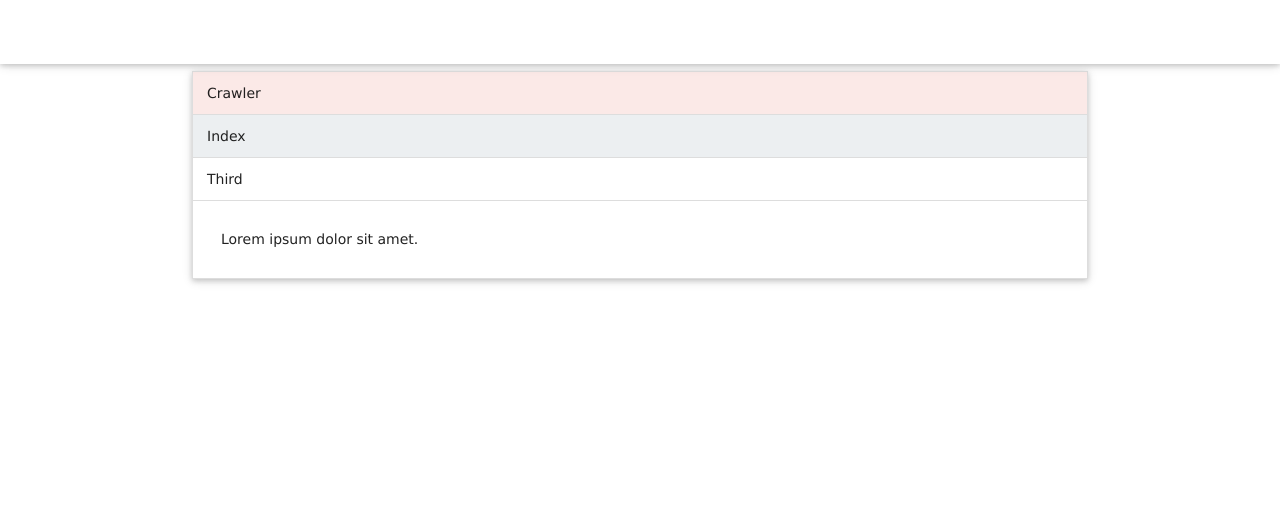
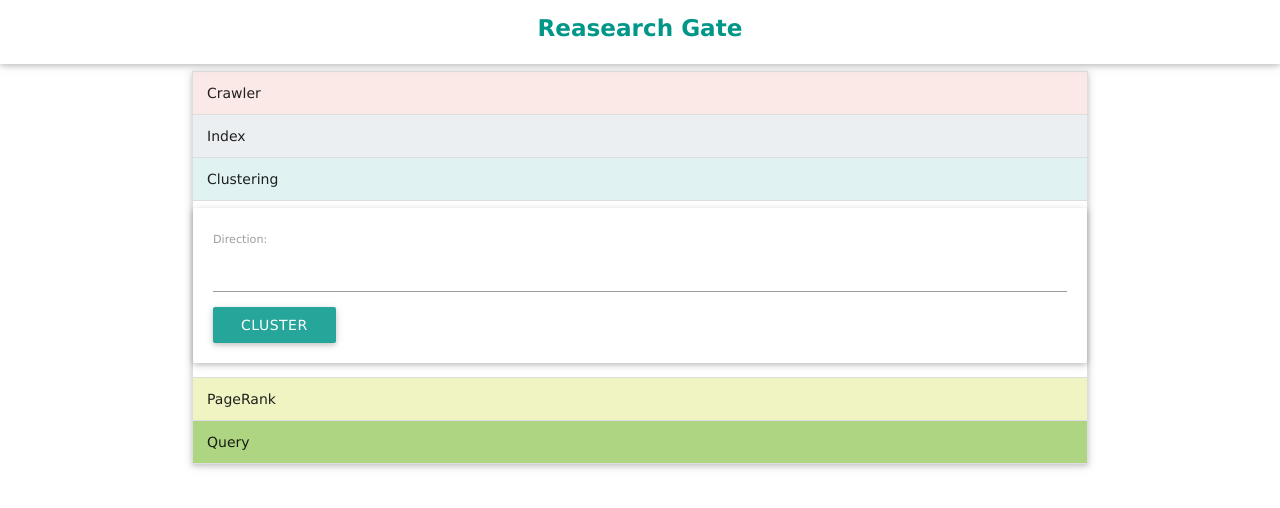
Before and after one commit to aaghamohammadi/metasearch, a Django app: page / in a window 1280 px wide, after a click on "Clustering". Shown: the top 508 px of the page. Run offline with Django 3.2, Linux system fonts and the light colour scheme; some libraries are stand-ins or nearby versions.

Commit message:
ui completed

```diff
--- a/elasticSearch/searcher.py
+++ b/elasticSearch/searcher.py
@@ -1,9 +1,8 @@
 from elasticsearch import Elasticsearch
 import os, json
 
+es = Elasticsearch()
 
-
-es = Elasticsearch()
 
 def index(elastic, dir):
     path_to_json = dir
--- a/kmeans/kmeans.py
+++ b/kmeans/kmeans.py
@@ -57,7 +57,7 @@
             for i in range(k):
                 centeroids[i] = self.average_of_vectors(cluster_members[i])
                 labels = [self.similarity(u, centeroids[i]) for u in cluster_members[i]]
-                print("labels for cluster ", i, ": ", cluster_members[i][labels.index(max(labels))])
+                # print("labels for cluster ", i, ": ", cluster_members[i][labels.index(max(labels))])
 
                 for temp in cluster_members[i]:
                     j += sum(map(lambda x: (x[0] - x[1]) ** 2, zip(temp, centeroids[i])))
--- a/main.py
+++ b/main.py
@@ -9,12 +9,12 @@
 
 from sklearn.feature_extraction.text import CountVectorizer
 
-documents = (
+documents = [
     "The sky is blue",
     "The sun is bright",
     "The sun in the sky is bright",
     "We can see the shining sun, the bright sun"
-)
+]
 vectorizer = CountVectorizer()
 vectors = vectorizer.fit_transform(documents).todense().tolist()
 
--- a/searching/forms.py
+++ b/searching/forms.py
@@ -1,5 +1,5 @@
 from django import forms
-from searching.models import Crawler, Indexing
+from searching.models import Crawler, Indexing, Clustering, PageRanking, Query
 
 
 class CrawlerForm(forms.ModelForm):
@@ -12,3 +12,21 @@
     class Meta:
         model = Indexing
         fields = '__all__'
+
+
+class ClusterForm(forms.ModelForm):
+    class Meta:
+        model = Clustering
+        fields = '__all__'
+
+
+class PageRankForm(forms.ModelForm):
+    class Meta:
+        model = PageRanking
+        fields = '__all__'
+
+
+class QueryForm(forms.ModelForm):
+    class Meta:
+        model = Query
+        fields = '__all__'
--- a/searching/models.py
+++ b/searching/models.py
@@ -11,3 +11,18 @@
 
 class Indexing(models.Model):
     direction = models.CharField(max_length=150, null=True, blank=True)
+
+
+class Clustering(models.Model):
+    direction = models.CharField(max_length=150, null=True, blank=True)
+
+
+class PageRanking(models.Model):
+    alpha = models.FloatField(null=True, blank=True)
+    threshold = models.IntegerField(null=True, blank=True)
+
+
+class Query(models.Model):
+    cluster = models.BooleanField(blank=True)
+    pagerank = models.BooleanField(blank=True)
+    query = models.CharField(max_length=150, null=True, blank=True)
--- a/searching/templates/index.html
+++ b/searching/templates/index.html
@@ -1,7 +1,9 @@
 {% extends 'layout.html' %}
 {% load static %}
 {% load staticfiles %}
-
+{% block navbar %}
+    <h4 class="center teal-text">Reasearch Gate</h4>
+{% endblock %}
 {% block container %}
     <div class="container">
         <div class="px-40 vertical spacer"></div>
@@ -31,7 +33,7 @@
                                 {% csrf_token %}
                                 {{ index_form }}
                                 <button name="index-btn" type="submit" class="waves-effect waves-light btn full width">
-                                    index
+                                    indexer
                                 </button>
                             </form>
                         </div>
@@ -39,8 +41,55 @@
                 </div>
             </li>
             <li>
-                <div class="collapsible-header">Third</div>
-                <div class="collapsible-body"><p>Lorem ipsum dolor sit amet.</p></div>
+                <div class="collapsible-header  teal lighten-5">Clustering</div>
+                <div class="collapsible-body">
+                    <div class="card">
+                        <div class="card-content">
+                            <form method="post">
+                                {% csrf_token %}
+                                {{ cluster_form }}
+                                <button name="cluster-btn" type="submit"
+                                        class="waves-effect waves-light btn full width">
+                                    Cluster
+                                </button>
+                            </form>
+                        </div>
+                    </div>
+                </div>
+            </li>
+            <li>
+                <div class="collapsible-header  lime lighten-4">PageRank</div>
+                <div class="collapsible-body">
+                    <div class="card">
+                        <div class="card-content">
+                            <form method="post">
+                                {% csrf_token %}
+                                {{ page_rank_form }}
+                                <button name="page-rank-btn" type="submit"
+                                        class="waves-effect waves-light btn full width">
+                                    PageRank
+                                </button>
+                            </form>
+                        </div>
+                    </div>
+                </div>
+            </li>
+            <li>
+                <div class="collapsible-header  light-green lighten-2">Query</div>
+                <div class="collapsible-body">
+                    <div class="card">
+                        <div class="card-content">
+                            <form method="post">
+                                {% csrf_token %}
+                                {{ query_form }}
+                                <button name="page-rank-btn" type="submit"
+                                        class="waves-effect waves-light btn full width">
+                                    Search
+                                </button>
+                            </form>
+                        </div>
+                    </div>
+                </div>
             </li>
         </ul>
     </div>
--- a/searching/views.py
+++ b/searching/views.py
@@ -1,7 +1,11 @@
+import os, json
 from django.shortcuts import render
 
 # Create your views here.
-from searching.forms import CrawlerForm, IndexForm
+from sklearn.feature_extraction.text import CountVectorizer
+from kmeans.kmeans import Kmeans
+from searching.forms import CrawlerForm, IndexForm, ClusterForm, PageRankForm, QueryForm
+import matplotlib.pyplot as plt
 
 
 def index(request):
@@ -16,17 +20,65 @@
                 starting_url = crawler_form.cleaned_data['starting_url']
                 urls = [x.strip() for x in starting_url.split(',')]
                 pass
-            return render(request, template_name, {'crawler_form': crawler_form})
+            else:
+                return render(request, template_name, {'crawler_form': crawler_form})
         if "index-btn" in request.POST:
             index_form = IndexForm(request.POST)
             if index_form.is_valid():
                 direction = index_form.cleaned_data['direction']
+                print(direction)
+                pass
+            else:
+                return render(request, template_name, {'index_form', index_form})
+        if "cluster-btn" in request.POST:
+            cluster_form = ClusterForm(request.POST)
+            if cluster_form.is_valid():
+                path_to_json = cluster_form.cleaned_data['direction']
+                titles = []
+                json_files = [pos_json for pos_json in os.listdir(path_to_json) if pos_json.endswith('.json')]
+                for js in json_files:
+                    with open(os.path.join(path_to_json, js)) as json_file:
+                        data = json.load(json_file)
+                        titles.append(data["title"])
+                        json_file.close()
+                vectorizer = CountVectorizer()
+                vectors = vectorizer.fit_transform(titles).todense().tolist()
+                kmeans = Kmeans(vectors)
+                k_points = []
+                j_points = []
+                for i in range(len(vectors)):
+                    k_points.append(i + 1)
+                    j_points.append(kmeans.kmenas(i + 1))
 
+                plt.plot(j_points, k_points)
+                plt.show()
+            else:
+                return render(request, template_name, {'cluster_form': cluster_form})
+        if "page-rank-btn" in request.POST:
+            page_rank_form = PageRankForm(request.POST)
+            if page_rank_form.is_valid():
+                alpha = page_rank_form.cleaned_data['alpha']
+                threshold = page_rank_form.cleaned_data['threshold']
                 pass
-            return render(request, template_name, {'index_form', index_form})
-
+            else:
+                return render(request, template_name, {'page_rank_form': page_rank_form})
+        if "query-btn" in request.POST:
+            query_form = QueryForm(request.POST)
+            if query_form.is_valid():
+                cluster = query_form.cleaned_data['cluster']
+                pagerank = query_form.cleaned_data['pagerank']
+                query = query_form.cleaned_data['query']
+                pass
+            else:
+                return render(request, template_name, {'query_form': query_form})
 
     else:
+        query_form = QueryForm()
+        page_rank_form = PageRankForm()
+        cluster_form = ClusterForm()
         crawler_form = CrawlerForm()
         index_form = IndexForm()
-        return render(request, template_name, {'crawler_form': crawler_form, 'index_form': index_form})
+        return render(request, template_name,
+                      {'query_form': query_form, 'page_rank_form': page_rank_form, 'cluster_form': cluster_form,
+                       'crawler_form': crawler_form,
+                       'index_form': index_form})
```
Also changed, not shown: searching/migrations/0002_auto_20160130_2231.py (added), searching/migrations/0003_auto_20160130_2233.py (added), searching/migrations/0004_auto_20160130_2236.py (added), searching/migrations/0005_clustering.py (added), searching/migrations/0006_pageranking.py (added), searching/migrations/0007_auto_20160131_0024.py (added), sqlite.db.
